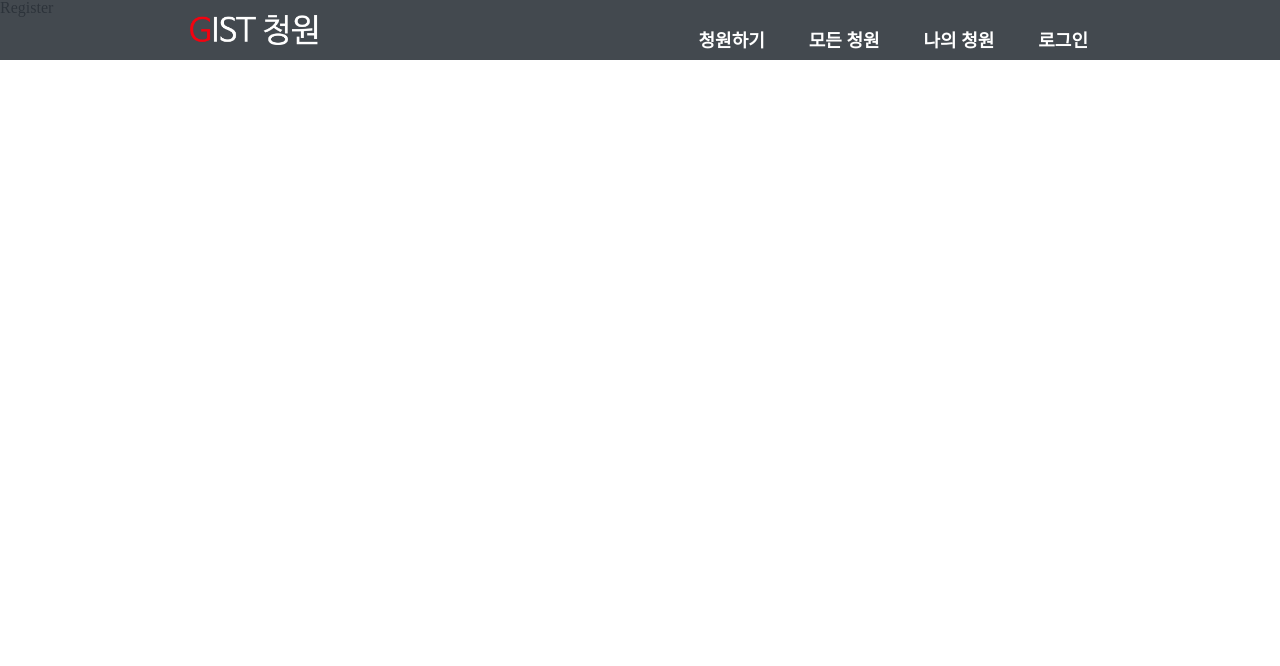
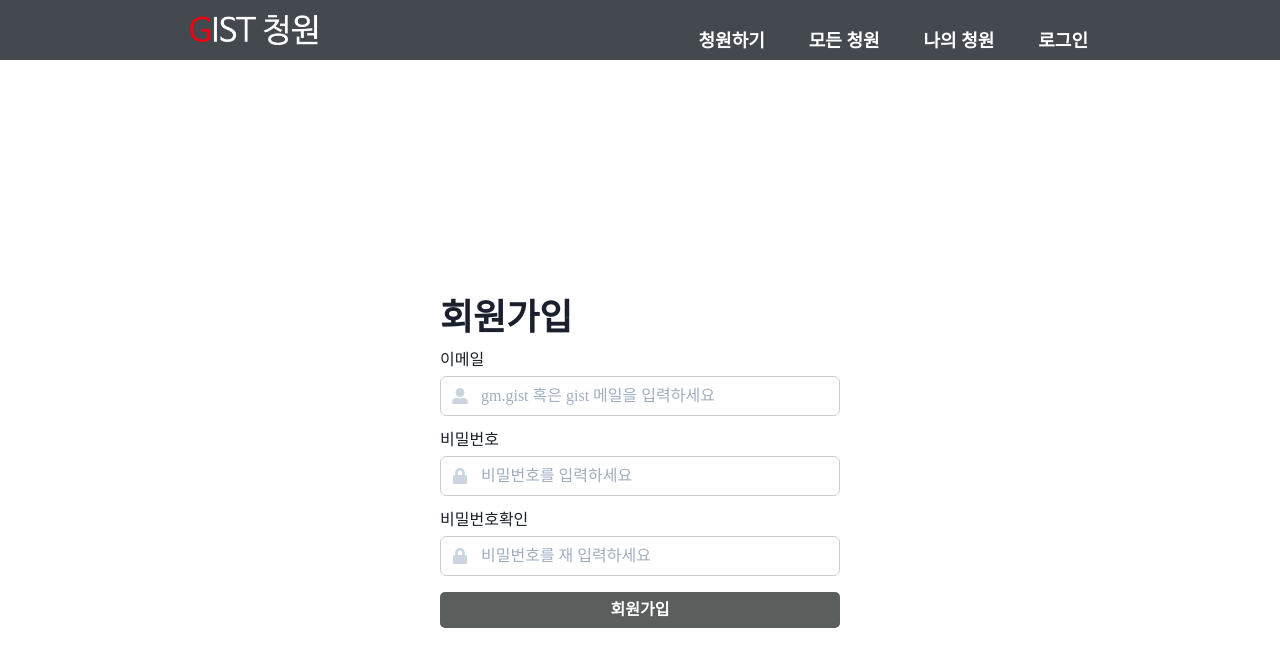
Before and after one commit to GIST-Petition-Site-Project/GIST-petition-web, a React (Create React App) app: page /register in a window 1280 px wide. Shown: the top 666 px of the page. Built offline with nearby package versions, Linux system fonts and the light colour scheme.

Commit message:
feat: SignUpPage 입력폼 제작

```diff
--- a/src/containers/Register/Register.tsx
+++ b/src/containers/Register/Register.tsx
@@ -1,5 +1,111 @@
+import { FormEvent, useState } from 'react'
+import {
+  chakra,
+  FormControl,
+  InputGroup,
+  InputLeftElement,
+  Stack,
+  Text,
+  Input,
+} from '@chakra-ui/react'
+import { FaUserAlt, FaLock } from 'react-icons/fa'
+import styled from '@emotion/styled'
+
+const RegisterButton = styled.button`
+  color: white;
+  background-color: #5a5e5d;
+  border-radius: 5px;
+  height: 36px;
+  font-weight: bold;
+`
+
 const Register = (): JSX.Element => {
-  return <div>Register</div>
+  const CFaUserAlt = chakra(FaUserAlt)
+  const CFaLock = chakra(FaLock)
+
+  const [email, setEmail] = useState('')
+  const [password, setPassword] = useState('')
+  const [passwordCheck, setPasswordCheck] = useState('')
+
+  const handleSubmit = (e: FormEvent<HTMLFormElement>) => {
+    e.preventDefault()
+    const gistAddress = '@gist.ac.kr'
+    const gmAddress = '@gm.gist.ac.kr'
+    if (!email.includes(gistAddress) || email.includes(gmAddress)) {
+      alert('이메일 주소를 확인해주세요')
+    } else if (password !== passwordCheck) {
+      alert('비밀번호를 확인해주세요')
+    }
+    return
+  }
+
+  return (
+    <section className="register">
+      <form onSubmit={e => handleSubmit(e)} className="register__form">
+        <Stack
+          spacing={4}
+          style={{
+            position: 'absolute',
+            top: '300px',
+            left: '0',
+            right: '0',
+            height: '360px',
+            width: '400px',
+            margin: 'auto',
+          }}
+        >
+          <Text fontSize="4xl" fontWeight="bold">
+            회원가입
+          </Text>
+          <FormControl isRequired>
+            <Text mb="8px">이메일</Text>
+            <InputGroup borderColor="#ccc">
+              <InputLeftElement>
+                {<CFaUserAlt color="gray.300" />}
+              </InputLeftElement>
+              <Input
+                type="email"
+                placeholder="gm.gist 혹은 gist 메일을 입력하세요"
+                value={email}
+                onChange={e => setEmail(e.target.value)}
+              ></Input>
+            </InputGroup>
+          </FormControl>
+          <FormControl isRequired>
+            <Text mb="8px">비밀번호</Text>
+            <InputGroup borderColor="#ccc">
+              <InputLeftElement>
+                {<CFaLock color="gray.300" />}
+              </InputLeftElement>
+              <Input
+                type="password"
+                placeholder="비밀번호를 입력하세요"
+                value={password}
+                onChange={e => setPassword(e.target.value)}
+              ></Input>
+            </InputGroup>
+          </FormControl>
+          <FormControl isRequired>
+            <Text mb="8px">비밀번호확인</Text>
+            <InputGroup borderColor="#ccc">
+              <InputLeftElement>
+                {<CFaLock color="gray.300" />}
+              </InputLeftElement>
+              <Input
+                type="password"
+                placeholder="비밀번호를 재 입력하세요"
+                value={passwordCheck}
+                onChange={e => setPasswordCheck(e.target.value)}
+              ></Input>
+            </InputGroup>
+          </FormControl>
+          <RegisterButton type="submit" className="submit__btn">
+            회원가입
+          </RegisterButton>
+        </Stack>
+      </form>
+    </section>
+  )
 }
 
 export default Register
```
Also changed, not shown: 2 other files (tests, documents, lock files or other folders).
